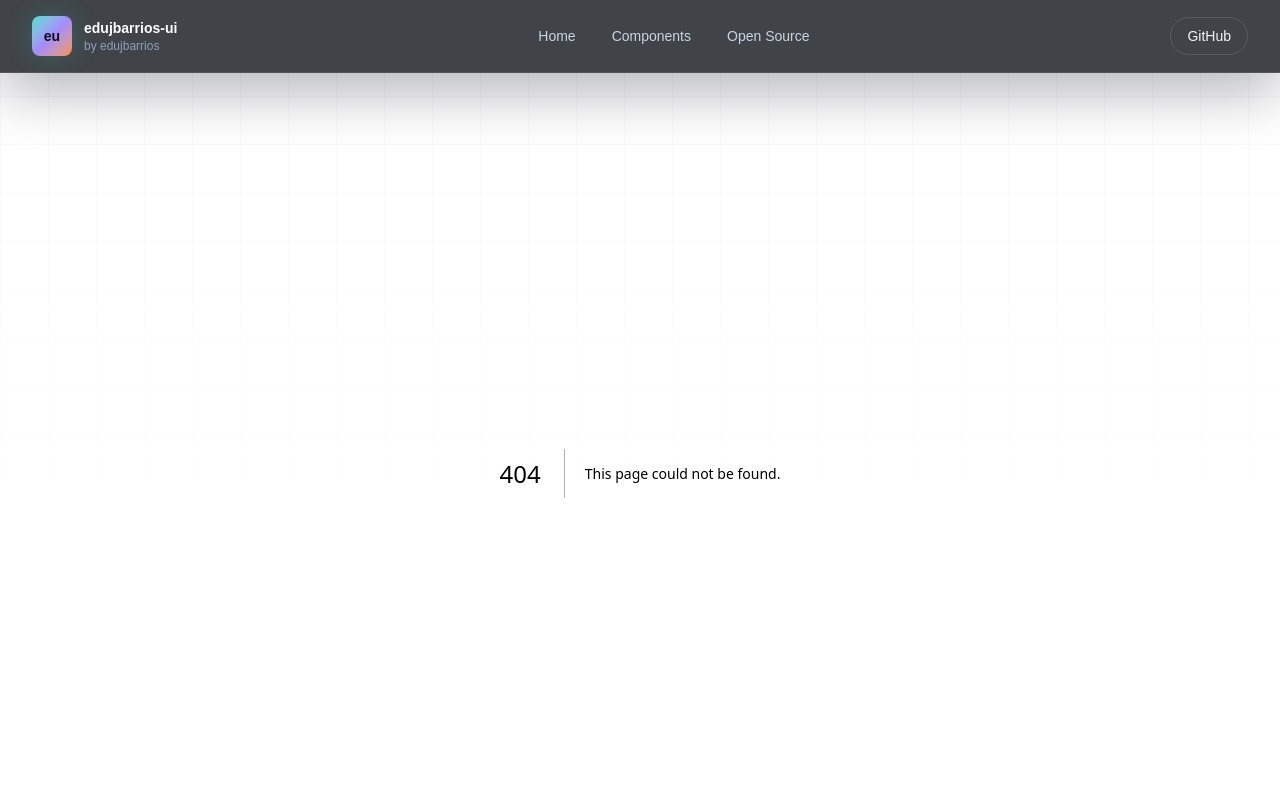
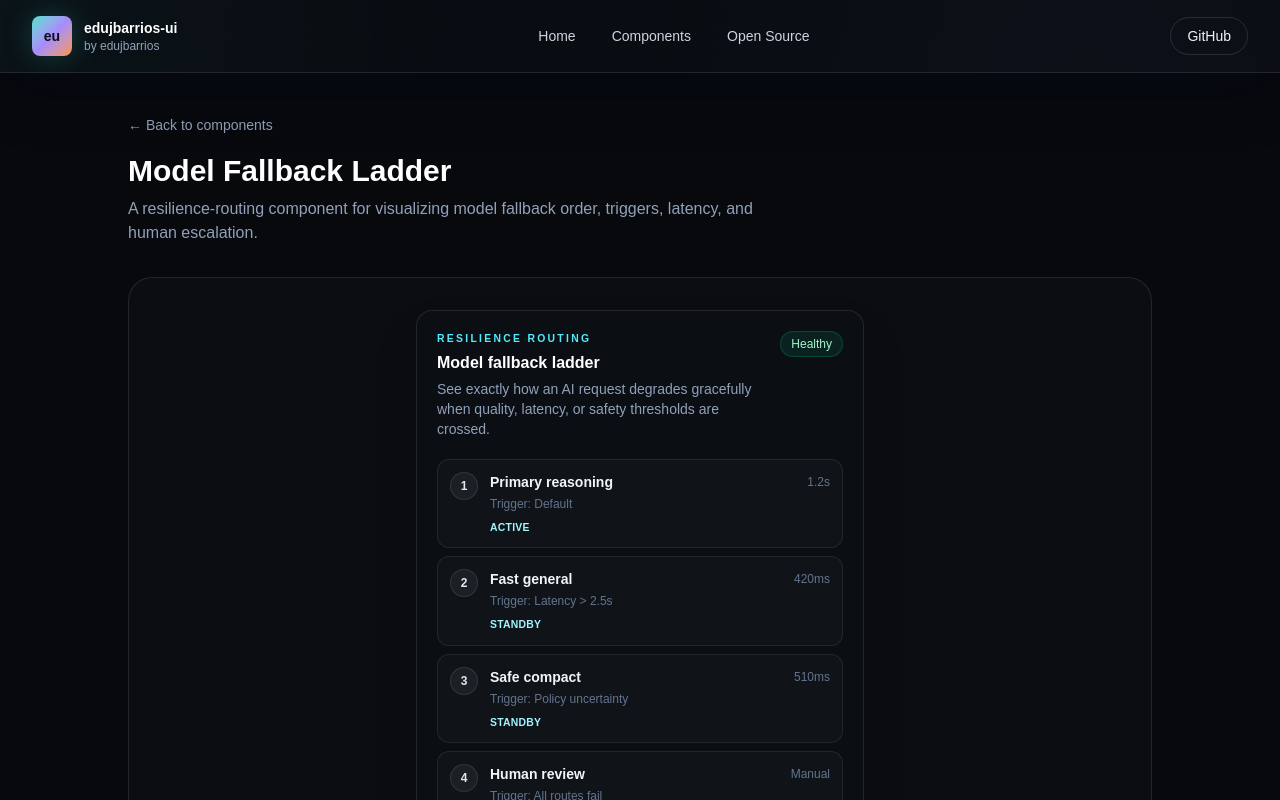
Before and after one commit to edujbarrios/edujbarrios-ui, a Next.js app: page /showcase/model-fallback-ladder in a window 1280 px wide. Before the commit this address had no page. Shown: the top 800 px of the page. Built offline with nearby package versions, Linux system fonts and the light colour scheme.

Commit message:
feat: add Model Fallback Ladder showcase

```diff
--- /dev/null
+++ b/app/showcase/model-fallback-ladder/page.tsx
@@ -0,0 +1,19 @@
+import Link from "next/link";
+import { ModelFallbackLadder } from "@/components/ui/model-fallback-ladder";
+
+export default function ModelFallbackLadderShowcase() {
+  return (
+    <main className="min-h-screen bg-[#07090d] px-6 py-10 text-white">
+      <div className="mx-auto flex max-w-5xl flex-col gap-8">
+        <div>
+          <Link href="/" className="text-sm text-slate-400 hover:text-white">← Back to components</Link>
+          <h1 className="mt-4 text-3xl font-bold">Model Fallback Ladder</h1>
+          <p className="mt-2 max-w-2xl text-slate-400">A resilience-routing component for visualizing model fallback order, triggers, latency, and human escalation.</p>
+        </div>
+        <div className="grid min-h-[620px] place-items-center rounded-3xl border border-white/10 bg-white/[0.02] p-8">
+          <ModelFallbackLadder />
+        </div>
+      </div>
+    </main>
+  );
+}
```
